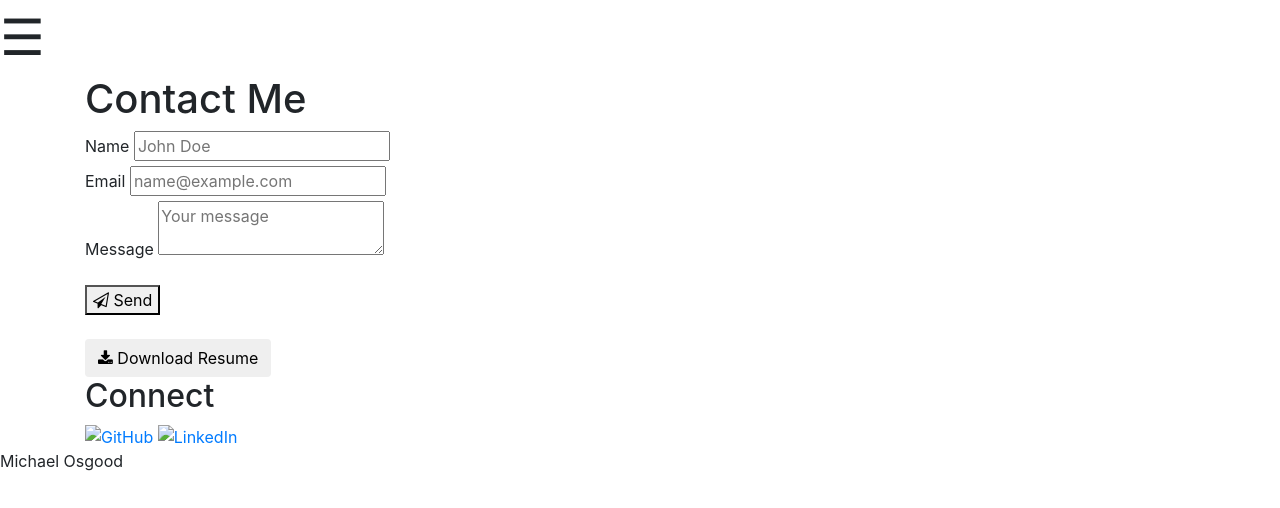
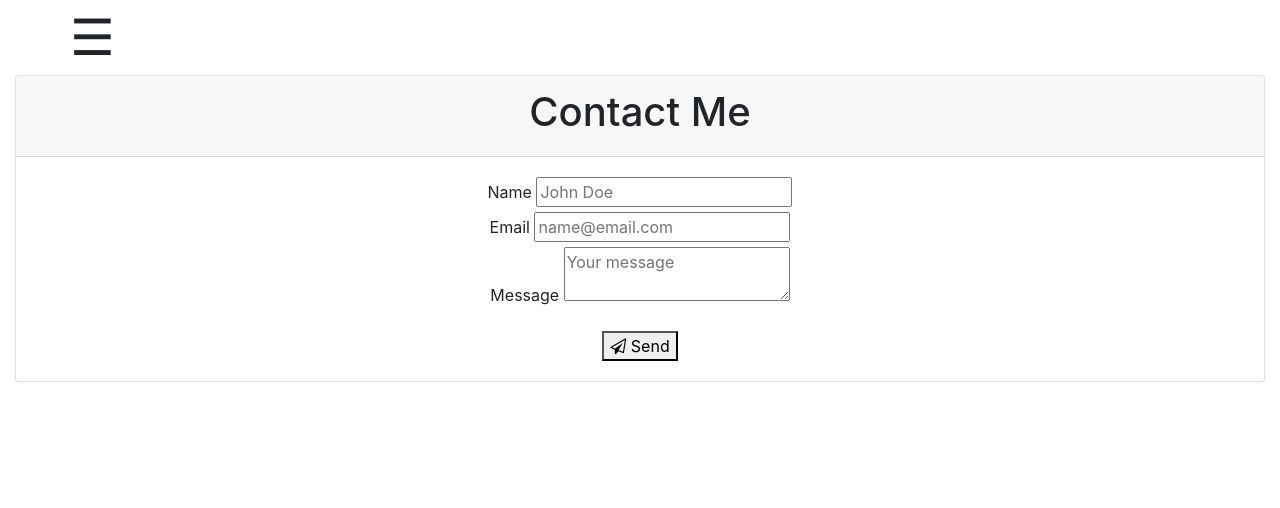
Before and after one commit to michaelosgood/massage, a plain HTML site: page contact.html in a window 1280 px wide. Drawn offline with nearby package versions, Linux system fonts and the light colour scheme.

Commit message:
cleaned up contact.html

```diff
--- a/contact.html
+++ b/contact.html
@@ -19,20 +19,27 @@
 <body>
 
     <!-- Side Navbar -->
+    <div class="container">
+        <div class="row">
             <div id="mySidenav" class="sidenav">
                 <a href="javascript:void(0)" class="closebtn" onclick="closeNav()">&times;</a>
                 <a href="index.html">Home</a>
-    <a href="about.html">About</a>
-    <a href="portfolio.html">Portfolio</a>
+                <a href="#">About</a>
                 <a href="contact.html">Contact</a>
             </div>
             <span id="lines" onclick="openNav()">&#9776;</span>
+        </div>
+    </div>
 
-  <div id="main-container" class="container">
-    <section class="main-section">
-
+  <div class="container-fluid">
+      <div class="row">
+          <div class="col-lg-12">
+              <div class="card text-center">
+                    <div class="card-header">
                         <!-- Form Spree (email provider) -->
                         <h1>Contact Me</h1>
+                    </div>
+                    <div class="card-body">
                         <form method="POST" action="https://formspree.io/michael.f.osgood@gmail.com" id="contact_form">
                             <ul>
                                 <li>
@@ -41,7 +48,7 @@
                                 </li>
                                 <li>
                                     <label for="email">Email</label>
-              <input type="email" name="email" placeholder="name@example.com">
+                                    <input type="email" name="email" placeholder="name@email.com">
                                 </li>
                                 <li>
                                     <label for="message">Message</label>
@@ -50,32 +57,11 @@
                             </ul>
                             <button type="submit"><i class="fa fa-paper-plane-o" aria-hidden="true"></i> Send</button>
                         </form>
-        <br>
-
-      <div class="container" id="resume">
-        <div class="row">
-          <a href="assets/documents/MichaelOsgood.pdf" download>
-            <button class="btn btn-custom">
-              <i class="fa fa-download" aria-hidden="true"></i> Download Resume
-            </button>
-          </a>
                     </div>
                 </div>
-
-    </section>
-
-    <section class="sidebar">
-      <div id="connect">
-        <h2>Connect</h2>
-        <a href="https://github.com/michaelosgood" target="_blank"><img src="assets/images/github-128.png" class="social" alt="GitHub" /></a>
-        <a href="https://www.linkedin.com/in/michaelfosgood/" target="_blank"><img src="assets/images/linkedin-128.png" class="social" alt="LinkedIn" /></a>
             </div>
-    </section>
         </div>
-
-  <footer>
-      Michael Osgood
-  </footer>
+    </div>
 </body>
 
 </html>
```
Lines whose indentation alone changed are shown as unchanged.
